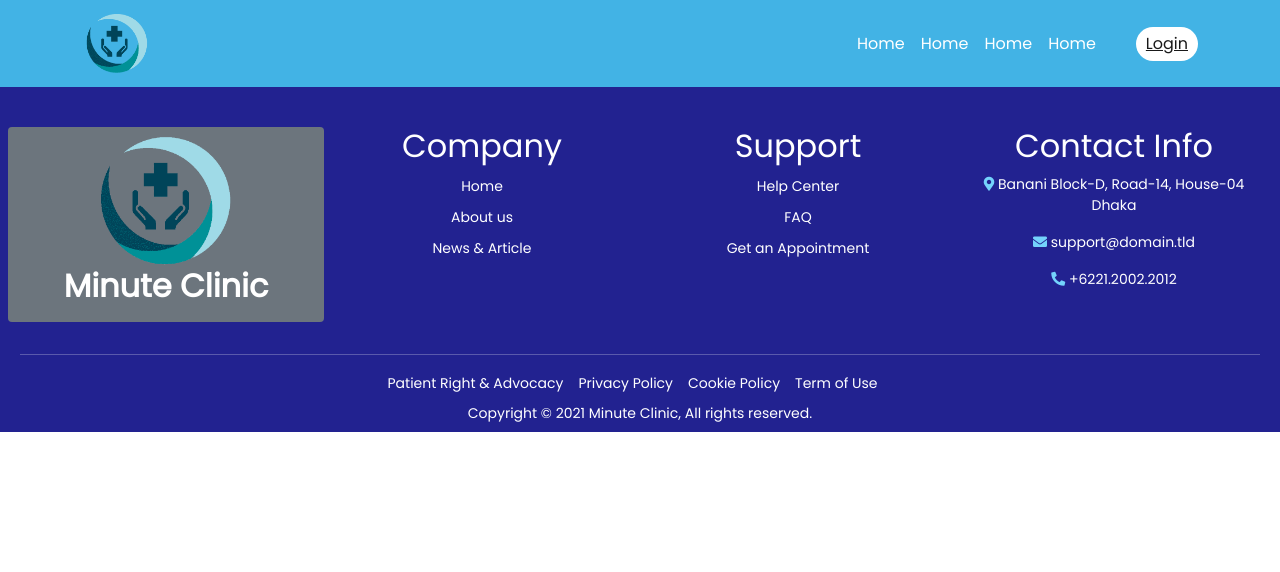
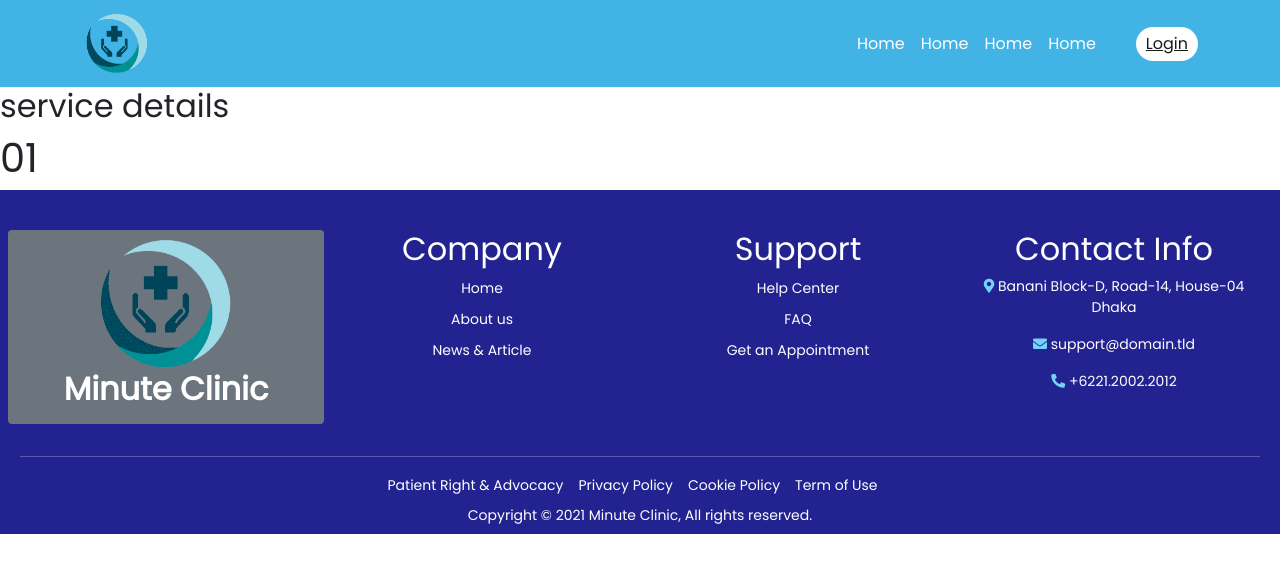
Before and after one commit to nazmul-devs/MinuteClinic, a React (Create React App) app: page /details/01 in a window 1280 px wide. Shown: the top 572 px of the page. Built offline with nearby package versions, Linux system fonts and the light colour scheme.

Commit message:
dynamic route create

```diff
--- a/src/App.css
+++ b/src/App.css
@@ -8,6 +8,9 @@ font-family: 'PT Sans', sans-serif;
 	text-decoration: none;
 	font-family: "Poppins", sans-serif;
 }
+img {
+	object-fit: cover;
+}
 
 .banner-img {
 	max-height: 90vh;
--- a/src/App.js
+++ b/src/App.js
@@ -6,6 +6,7 @@ import Home from "./pages/Home/Home";
 import Header from "./pages/Header/Header";
 import Login from "./pages/Login/Login";
 import Footer from "./pages/Footer/Footer";
+import ServicesDetails from "./pages/Services/ServiceDetails/ServicesDetails";
 
 function App() {
 	return (
@@ -18,6 +19,9 @@ function App() {
 				<Route path="/login">
 					<Login />
 				</Route>
+				<Route path="/details/:serviceId">
+					<ServicesDetails />
+				</Route>
 			</Switch>
 			<Footer />
 		</Router>
--- a/src/pages/Footer/Footer.css
+++ b/src/pages/Footer/Footer.css
@@ -22,6 +22,3 @@ a:hover {
 .copy-right a {
 	margin-right: 15px;
 }
-.copy-right a:hover {
-	color: #74d3fc;
-}
--- a/src/pages/Login/Login.js
+++ b/src/pages/Login/Login.js
@@ -7,7 +7,7 @@ const Login = () => {
 		<div className="login-container">
 			<div className="login-form mx-auto bg-light rounded">
 				<Form>
-					<h2 className="login-title text-center text-uppercase pb-3">
+					<h2 className="login-title text-center text-uppercase pb-3 fw-bold">
 						Login here
 					</h2>
 					<Form.Group className="mb-3" controlId="formBasicEmail">
--- a/src/pages/Services/Service/Service.js
+++ b/src/pages/Services/Service/Service.js
@@ -1,9 +1,10 @@
 import React from "react";
 import { Card, Col } from "react-bootstrap";
+import { Link } from "react-router-dom";
 import "./Service.css";
 
 const Service = ({ service }) => {
-	const { name, img, des } = service;
+	const { name, img, des, id } = service;
 	return (
 		<Col>
 			<Card className="border-0 service-card p-2">
@@ -20,7 +21,9 @@ const Service = ({ service }) => {
 					<Card.Text style={{ textAlign: "justify", color: "gray" }}>
 						{des.slice(0, 100)}
 					</Card.Text>
-					<button className="btn-details ">Details</button>
+					<Link to={`/details/${id}`}>
+						<button className="btn-details ">Details</button>
+					</Link>
 				</Card.Body>
 			</Card>
 		</Col>
--- /dev/null
+++ b/src/pages/Services/ServiceDetails/ServicesDetails.js
@@ -0,0 +1,23 @@
+import React from "react";
+import { useState } from "react";
+import { useEffect } from "react";
+import { useParams } from "react-router";
+
+const ServicesDetails = () => {
+	const { serviceId } = useParams();
+	const [services, setServices] = useState([]);
+	useEffect(() => {
+		fetch("/services.json")
+			.then((res) => res.json())
+			.then((data) => setServices(data));
+	}, []);
+	console.log(services);
+	return (
+		<div>
+			<h2>service details</h2>
+			<h1>{serviceId}</h1>
+		</div>
+	);
+};
+
+export default ServicesDetails;
--- a/src/pages/Services/Services.js
+++ b/src/pages/Services/Services.js
@@ -5,7 +5,6 @@ import Service from "./Service/Service";
 
 const Services = () => {
 	const services = useServices();
-
 	return (
 		<Container>
 			<Row xs={1} sm={2} md={3} className="g-5">
```
